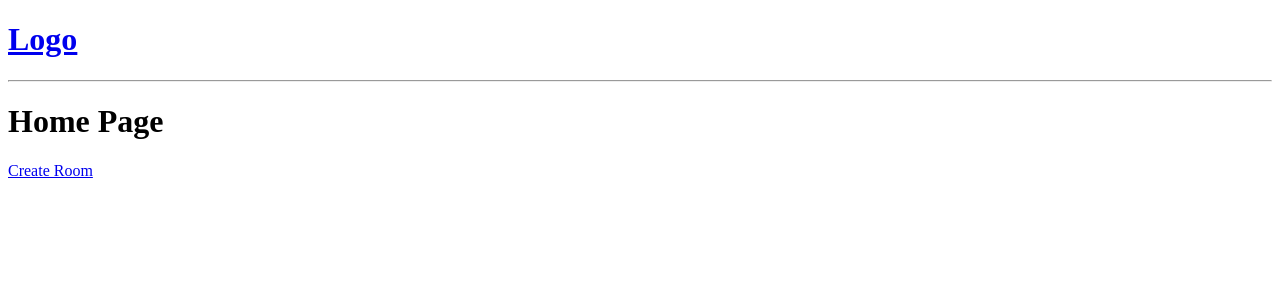
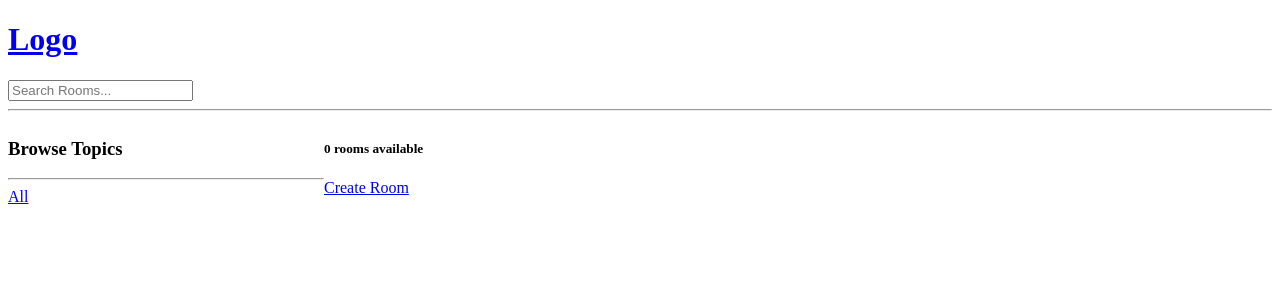
Before and after one commit to allenQiuCool2020/Studybud, a Django app: page / in a window 1280 px wide. Shown: the top 300 px of the page. Run offline with Django 4.2, Linux system fonts and the light colour scheme; data that the repository does not hold is empty.

Commit message:
Commit on Nov 30
Commit on Nov 30

```diff
--- a/base/templates/base/home.html
+++ b/base/templates/base/home.html
@@ -1,9 +1,31 @@
 {% extends "main.html" %}
 
 {% block content %}
-<h1>Home Page</h1>
+<style>
+    .home-container{
+        display: grid;
+        grid-template-columns: 1fr 3fr;
+    }
+</style>
+
+<div class="home-container">
 
     <div>
+        <h3>Browse Topics</h3>
+        <hr>
+
+        <div>
+            <a href="{% url 'home' %}">All</a>
+        </div>
+        {% for topic in topics %}
+            <div>
+                <a href="{% url 'home' %}?q={{ topic.name }}">{{ topic.name }}</a>
+            </div>
+
+        {% endfor %}
+    </div>
+    <div>
+        <h5>{{ room_count }} rooms available</h5>
         <a href="{% url 'create-room' %}">Create Room</a>
         <div>
             {% for room in rooms %}
@@ -16,6 +38,8 @@
                 </div>
                 <hr>
             {% endfor %}
+
         </div>
+    <div>
 </div>
 {% endblock content %}
--- a/base/views.py
+++ b/base/views.py
@@ -1,12 +1,26 @@
 from django.shortcuts import render, redirect
-from .models import Room
+from .models import Room, Topic
 from .forms import RoomForm
+from django.db.models import Q
+
 # Create your views here.
 
 
 def home(request):
-    rooms = Room.objects.all()
-    context = {'rooms':rooms}
+    q = request.GET.get('q') if request.GET.get('q') != None else ''
+    print(request.GET)
+    rooms = Room.objects.filter(
+        Q(topic__name__icontains=q) |
+        Q(name__icontains=q) |
+        Q(description__icontains=q)
+    )
+
+    topics = Topic.objects.all()
+    room_count = rooms.count()
+    context = {'rooms':rooms,
+               'topics': topics,
+               'room_count':room_count
+               }
     return render(request, 'base/home.html', context)
 
 def room(request, pk):
--- a/templates/navbar.html
+++ b/templates/navbar.html
@@ -1,5 +1,8 @@
 <a href="/">
     <h1>Logo</h1>
 </a>
+<form action="{% url 'home' %}" method="GET">
+    <input type="text" name="q" placeholder="Search Rooms...">
+</form>
 
 <hr>
```
Lines whose indentation alone changed are shown as unchanged.
